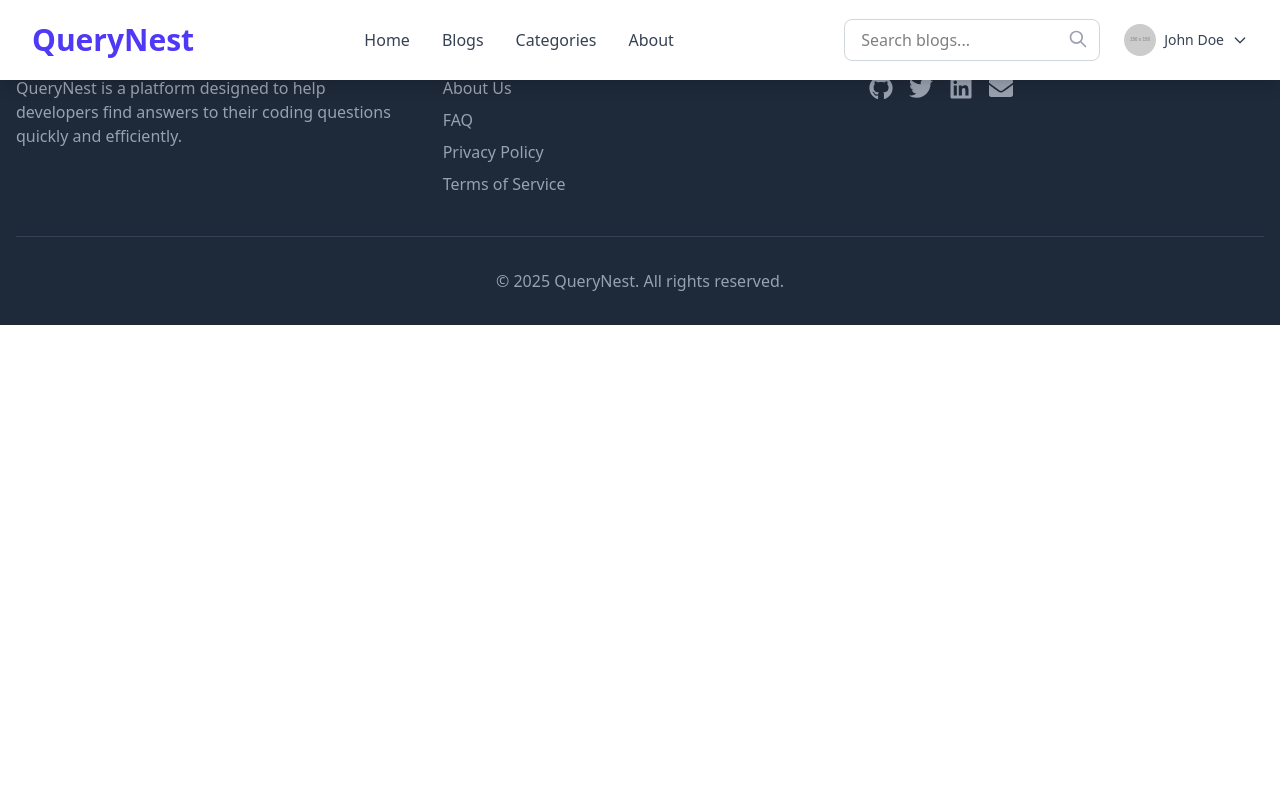
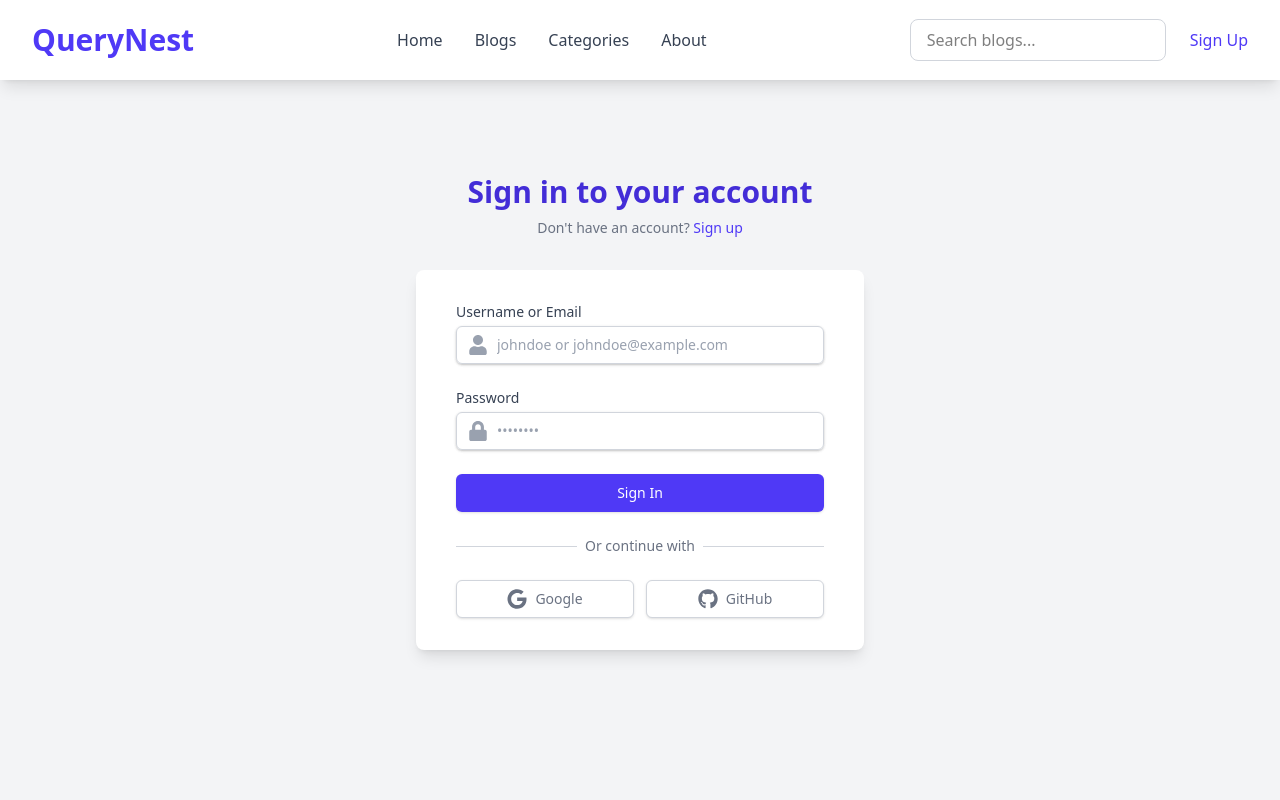
Before and after one commit to vishaldangwal/QueryNest, a React (Vite) app in the folder frontend/: page /login in a window 1280 px wide. Shown: the top 800 px of the page. Built offline with nearby package versions, Linux system fonts and the light colour scheme.

Commit message:
Authentication Done

```diff
--- a/frontend/package.json
+++ b/frontend/package.json
@@ -12,6 +12,7 @@
   "dependencies": {
     "@tailwindcss/vite": "^4.0.8",
     "framer-motion": "^12.4.7",
+    "jwt-decode": "^4.0.0",
     "react": "^19.0.0",
     "react-dom": "^19.0.0",
     "react-icons": "^5.5.0",
--- a/frontend/src/App.jsx
+++ b/frontend/src/App.jsx
@@ -11,6 +11,7 @@ import AboutUs from './pages/AboutUs';
 import Signup from './pages/SignUp';
 import Blogs from './pages/blogs';
 import Cate from './pages/Cate';
+import Login from './pages/Login';
 
 
 
@@ -34,6 +35,7 @@ const App = () => {
         <Route path="/profile" element={<ProfilePage />} />
         <Route path="/about" element={<AboutUs />} />
         <Route path='/signup' element={<Signup/>} />
+        <Route path='/login' element={<Login/>} />
         <Route path='/blogs' element={<Blogs/>} />
         <Route path='/categories' element={<Cate/>} />
       </Routes>
--- a/frontend/src/components/Navbar.jsx
+++ b/frontend/src/components/Navbar.jsx
@@ -1,15 +1,56 @@
-import React, { useState } from "react";
+import React, { useState, useEffect } from "react";
+import { Link, useNavigate } from "react-router-dom";
+import { jwtDecode } from 'jwt-decode';
 
 const Navbar = () => {
   const [isDropdownOpen, setIsDropdownOpen] = useState(false);
   const [isMobileMenuOpen, setIsMobileMenuOpen] = useState(false);
+  const [user, setUser] = useState(null);
+  const navigate = useNavigate();
 
-  const toggleDropdown = () => {
-    setIsDropdownOpen(!isDropdownOpen);
+  // Function to update user state when the token is available
+  const updateUserFromToken = () => {
+    const token = localStorage.getItem("token");
+    if (token) {
+      try {
+        const decoded = jwtDecode(token);
+        setUser({
+          username: decoded.username,
+          id: decoded.id,
+        });
+
+        // Optional: check if token is expired
+        if (decoded.exp * 1000 < Date.now()) {
+          handleLogout(); // Auto logout if token expired
+        }
+      } catch (err) {
+        console.error("Invalid token", err);
+        handleLogout();
+      }
+    }
   };
 
-  const toggleMobileMenu = () => {
-    setIsMobileMenuOpen(!isMobileMenuOpen);
+  useEffect(() => {
+    // First, check the token when the component mounts
+    updateUserFromToken();
+
+    // Add a listener for changes in localStorage
+    window.addEventListener("storage", updateUserFromToken);
+
+    // Cleanup the event listener on unmount
+    return () => {
+      window.removeEventListener("storage", updateUserFromToken);
+    };
+  }, []);
+
+  const toggleDropdown = () => setIsDropdownOpen(!isDropdownOpen);
+  const toggleMobileMenu = () => setIsMobileMenuOpen(!isMobileMenuOpen);
+
+  const handleLogout = () => {
+    localStorage.removeItem("token");
+    localStorage.removeItem("user");
+    setUser(null);
+    navigate("/login");
   };
 
   return (
@@ -18,171 +59,57 @@ const Navbar = () => {
         <div className="flex justify-between h-20 items-center">
           {/* Logo */}
           <div className="flex-shrink-0">
-            <a href="/" className="text-3xl font-bold text-indigo-600 hover:text-indigo-700 transition duration-300">
+            <Link to="/" className="text-3xl font-bold text-indigo-600 hover:text-indigo-700 transition duration-300">
               QueryNest
-            </a>
-          </div>
-
-          {/* Mobile Menu Button */}
-          <div className="flex md:hidden">
-            <button
-              onClick={toggleMobileMenu}
-              className="text-gray-700 hover:text-indigo-600 focus:outline-none"
-            >
-              <svg
-                className="h-6 w-6"
-                fill="none"
-                stroke="currentColor"
-                viewBox="0 0 24 24"
-                xmlns="http://www.w3.org/2000/svg"
-              >
-                <path
-                  strokeLinecap="round"
-                  strokeLinejoin="round"
-                  strokeWidth="2"
-                  d="M4 6h16M4 12h16m-7 6h7"
-                ></path>
-              </svg>
-            </button>
+            </Link>
           </div>
 
           {/* Desktop Navigation Links */}
           <div className="hidden md:flex space-x-8 items-center">
-            <a
-              href="/"
-              className="text-gray-700 hover:text-indigo-600 transition duration-300 font-medium"
-            >
-              Home
-            </a>
-            <a
-              href="/blogs"
-              className="text-gray-700 hover:text-indigo-600 transition duration-300 font-medium"
-            >
-              Blogs
-            </a>
-            <a
-              href="/categories"
-              className="text-gray-700 hover:text-indigo-600 transition duration-300 font-medium"
-            >
-              Categories
-            </a>
-            <a
-              href="/about"
-              className="text-gray-700 hover:text-indigo-600 transition duration-300 font-medium"
-            >
-              About
-            </a>
+            <Link to="/" className="text-gray-700 hover:text-indigo-600 font-medium">Home</Link>
+            <Link to="/blogs" className="text-gray-700 hover:text-indigo-600 font-medium">Blogs</Link>
+            <Link to="/categories" className="text-gray-700 hover:text-indigo-600 font-medium">Categories</Link>
+            <Link to="/about" className="text-gray-700 hover:text-indigo-600 font-medium">About</Link>
           </div>
 
-          {/* Search Bar and User Profile */}
+          {/* Search and User/Profile */}
           <div className="hidden md:flex items-center space-x-6">
             {/* Search Bar */}
             <div className="relative">
               <input
                 type="text"
                 placeholder="Search blogs..."
-                className="px-4 py-2 border border-gray-300 rounded-lg focus:outline-none focus:ring-2 focus:ring-indigo-500 w-64"
+                className="px-4 py-2 border border-gray-300 rounded-lg focus:ring-2 focus:ring-indigo-500 w-64"
               />
-              <svg
-                className="absolute right-3 top-2.5 h-5 w-5 text-gray-400"
-                fill="none"
-                stroke="currentColor"
-                viewBox="0 0 24 24"
-                xmlns="http://www.w3.org/2000/svg"
-              >
-                <path
-                  strokeLinecap="round"
-                  strokeLinejoin="round"
-                  strokeWidth="2"
-                  d="M21 21l-6-6m2-5a7 7 0 11-14 0 7 7 0 0114 0z"
-                ></path>
-              </svg>
             </div>
 
-            {/* User Profile Dropdown */}
+            {/* Conditional User/Login UI */}
+            {user ? (
               <div className="relative">
-              <button
-                onClick={toggleDropdown}
-                className="flex items-center text-sm text-gray-700 hover:text-indigo-600 focus:outline-none"
-              >
+                <button onClick={toggleDropdown} className="flex items-center text-sm text-gray-700 hover:text-indigo-600 focus:outline-none">
                   <img
                     className="h-8 w-8 rounded-full"
                     src="https://via.placeholder.com/150"
                     alt="User"
                   />
-                <span className="ml-2 font-medium">John Doe</span>
-                <svg
-                  className="ml-2 h-4 w-4"
-                  fill="none"
-                  stroke="currentColor"
-                  viewBox="0 0 24 24"
-                  xmlns="http://www.w3.org/2000/svg"
-                >
-                  <path
-                    strokeLinecap="round"
-                    strokeLinejoin="round"
-                    strokeWidth="2"
-                    d="M19 9l-7 7-7-7"
-                  ></path>
+                  <span className="ml-2 font-medium">{user.username}</span>
+                  <svg className="ml-2 h-4 w-4" fill="none" stroke="currentColor" viewBox="0 0 24 24">
+                    <path strokeLinecap="round" strokeLinejoin="round" strokeWidth="2" d="M19 9l-7 7-7-7" />
                   </svg>
                 </button>
-
-              {/* Dropdown Menu */}
                 {isDropdownOpen && (
                   <div className="absolute right-0 mt-2 w-48 bg-white rounded-lg shadow-lg py-2">
-                  <a
-                    href="/profile"
-                    className="block px-4 py-2 text-gray-700 hover:bg-indigo-50"
-                  >
-                    Profile
-                  </a>
-                  <a
-                    href="/settings"
-                    className="block px-4 py-2 text-gray-700 hover:bg-indigo-50"
-                  >
-                    Settings
-                  </a>
-                  <a
-                    href="/logout"
-                    className="block px-4 py-2 text-gray-700 hover:bg-indigo-50"
-                  >
-                    Logout
-                  </a>
+                    <Link to="/profile" className="block px-4 py-2 text-gray-700 hover:bg-indigo-50">Profile</Link>
+                    <Link to="/settings" className="block px-4 py-2 text-gray-700 hover:bg-indigo-50">Settings</Link>
+                    <button onClick={handleLogout} className="w-full text-left block px-4 py-2 text-gray-700 hover:bg-indigo-50">Logout</button>
                   </div>
                 )}
               </div>
+            ) : (
+              <Link to="/signup" className="text-indigo-600 hover:text-indigo-700 font-medium">Sign Up</Link>
+            )}
           </div>
         </div>
-
-        {/* Mobile Menu */}
-        {isMobileMenuOpen && (
-          <div className="md:hidden mt-4 pb-4">
-            <a
-              href="/"
-              className="block px-4 py-2 text-gray-700 hover:bg-indigo-50"
-            >
-              Home
-            </a>
-            <a
-              href="/blogs"
-              className="block px-4 py-2 text-gray-700 hover:bg-indigo-50"
-            >
-              Blogs
-            </a>
-            <a
-              href="/categories"
-              className="block px-4 py-2 text-gray-700 hover:bg-indigo-50"
-            >
-              Categories
-            </a>
-            <a
-              href="/about"
-              className="block px-4 py-2 text-gray-700 hover:bg-indigo-50"
-            >
-              About
-            </a>
-          </div>
-        )}
       </div>
     </nav>
   );
--- /dev/null
+++ b/frontend/src/pages/Login.jsx
@@ -0,0 +1,188 @@
+import { useState } from 'react';
+import { Link, useNavigate } from 'react-router-dom';
+import { FaUser, FaLock, FaGoogle, FaGithub } from 'react-icons/fa';
+
+const Login = () => {
+  const [formData, setFormData] = useState({
+    usernameOrEmail: '',
+    password: '',
+  });
+
+  const [errors, setErrors] = useState({});
+  const navigate = useNavigate();
+
+  const handleChange = (e) => {
+    const { name, value } = e.target;
+    setFormData({
+      ...formData,
+      [name]: value,
+    });
+  };
+
+  const validate = () => {
+    const newErrors = {};
+    if (!formData.usernameOrEmail.trim())
+      newErrors.usernameOrEmail = 'Username or email is required';
+    if (!formData.password) newErrors.password = 'Password is required';
+    setErrors(newErrors);
+    return Object.keys(newErrors).length === 0;
+  };
+
+  const handleSubmit = async (e) => {
+    e.preventDefault();
+    if (validate()) {
+      try {
+        console.log(formData);
+        const response = await fetch('http://localhost:3000/api/v1/user/login', {
+          method: 'POST',
+          headers: {
+            'Content-Type': 'application/json',
+          },
+          body: JSON.stringify(formData),
+        });
+
+        const data = await response.json();
+
+        if (response.ok) {
+            console.log('Login successful:', data);
+
+            // Save token and user data to localStorage
+            localStorage.setItem('token', data.token);
+            localStorage.setItem('user', JSON.stringify(data.user));
+
+            navigate('/'); // Redirect to home
+          }
+          else {
+          console.error('Login error:', data.message);
+          setErrors({ general: data.message });
+        }
+      } catch (error) {
+        console.error('Error:', error);
+        setErrors({ general: 'Something went wrong. Please try again.' });
+      }
+    }
+  };
+
+  return (
+    <div className="min-h-screen bg-gray-100 flex flex-col justify-center py-12 sm:px-6 lg:px-8">
+      <div className="sm:mx-auto sm:w-full sm:max-w-md">
+        <h2 className="mt-6 text-center text-3xl font-extrabold text-indigo-700">
+          Sign in to your account
+        </h2>
+        <p className="mt-2 text-center text-sm text-gray-500">
+          Don't have an account?{' '}
+          <Link to="/signup" className="font-medium text-indigo-600 hover:text-indigo-500">
+            Sign up
+          </Link>
+        </p>
+      </div>
+
+      <div className="mt-8 sm:mx-auto sm:w-full sm:max-w-md">
+        <div className="bg-white py-8 px-4 shadow-lg sm:rounded-lg sm:px-10">
+          <form className="space-y-6" onSubmit={handleSubmit}>
+            {errors.general && (
+              <p className="text-sm text-red-600 text-center">{errors.general}</p>
+            )}
+
+            <div>
+              <label
+                htmlFor="usernameOrEmail"
+                className="block text-sm font-medium text-gray-700"
+              >
+                Username or Email
+              </label>
+              <div className="mt-1 relative rounded-md shadow-sm">
+                <div className="absolute inset-y-0 left-0 pl-3 flex items-center pointer-events-none">
+                  <FaUser className="h-5 w-5 text-gray-400" />
+                </div>
+                <input
+                  id="usernameOrEmail"
+                  name="usernameOrEmail"
+                  type="text"
+                  value={formData.usernameOrEmail}
+                  onChange={handleChange}
+                  className={`block w-full pl-10 pr-3 py-2 border ${errors.usernameOrEmail ? 'border-red-500' : 'border-gray-300'} rounded-md shadow-sm placeholder-gray-400 focus:outline-none focus:ring-indigo-500 focus:border-indigo-500 sm:text-sm`}
+                  placeholder="johndoe or johndoe@example.com"
+                />
+              </div>
+              {errors.usernameOrEmail && (
+                <p className="mt-2 text-sm text-red-600">{errors.usernameOrEmail}</p>
+              )}
+            </div>
+
+            <div>
+              <label
+                htmlFor="password"
+                className="block text-sm font-medium text-gray-700"
+              >
+                Password
+              </label>
+              <div className="mt-1 relative rounded-md shadow-sm">
+                <div className="absolute inset-y-0 left-0 pl-3 flex items-center pointer-events-none">
+                  <FaLock className="h-5 w-5 text-gray-400" />
+                </div>
+                <input
+                  id="password"
+                  name="password"
+                  type="password"
+                  value={formData.password}
+                  onChange={handleChange}
+                  className={`block w-full pl-10 pr-3 py-2 border ${errors.password ? 'border-red-500' : 'border-gray-300'} rounded-md shadow-sm placeholder-gray-400 focus:outline-none focus:ring-indigo-500 focus:border-indigo-500 sm:text-sm`}
+                  placeholder="••••••••"
+                />
+              </div>
+              {errors.password && (
+                <p className="mt-2 text-sm text-red-600">{errors.password}</p>
+              )}
+            </div>
+
+            <div>
+              <button
+                type="submit"
+                className="w-full flex justify-center py-2 px-4 border border-transparent rounded-md shadow-sm text-sm font-medium text-white bg-indigo-600 hover:bg-indigo-700 focus:outline-none focus:ring-2 focus:ring-offset-2 focus:ring-indigo-500"
+              >
+                Sign In
+              </button>
+            </div>
+          </form>
+
+          <div className="mt-6">
+            <div className="relative">
+              <div className="absolute inset-0 flex items-center">
+                <div className="w-full border-t border-gray-300" />
+              </div>
+              <div className="relative flex justify-center text-sm">
+                <span className="px-2 bg-white text-gray-500">
+                  Or continue with
+                </span>
+              </div>
+            </div>
+
+            <div className="mt-6 grid grid-cols-2 gap-3">
+              <div>
+                <button
+                  type="button"
+                  className="w-full inline-flex justify-center py-2 px-4 border border-gray-300 rounded-md shadow-sm bg-white text-sm font-medium text-gray-500 hover:bg-gray-50"
+                >
+                  <FaGoogle className="h-5 w-5" />
+                  <span className="ml-2">Google</span>
+                </button>
+              </div>
+              <div>
+                <button
+                  type="button"
+                  className="w-full inline-flex justify-center py-2 px-4 border border-gray-300 rounded-md shadow-sm bg-white text-sm font-medium text-gray-500 hover:bg-gray-50"
+                >
+                  <FaGithub className="h-5 w-5" />
+                  <span className="ml-2">GitHub</span>
+                </button>
+              </div>
+            </div>
+          </div>
+        </div>
+      </div>
+    </div>
+  );
+};
+
+export default Login;
```
Also changed, not shown: 2 other files (tests, documents, lock files or other folders). Lines whose indentation alone changed are shown as unchanged.
